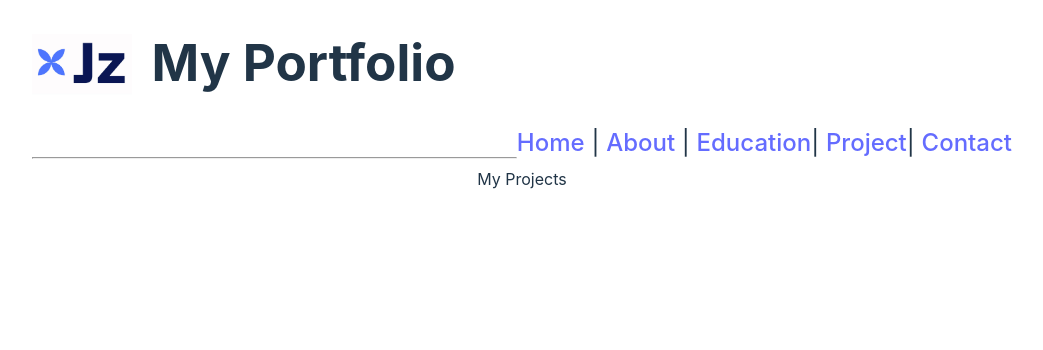
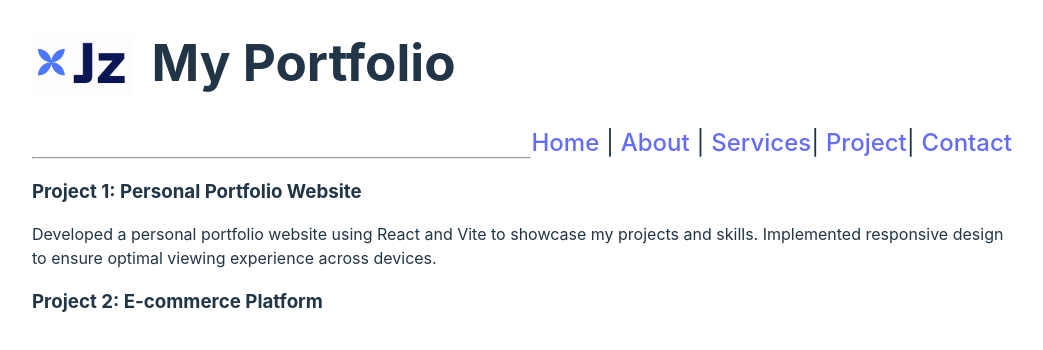
Before and after one commit to wzhou60/COMP229-Assignment1, a React (Vite) app in the folder client/: page /project in a window 1280 px wide. Shown: the top 350 px of the page, without its empty margins (118-1161 px from the left). Built offline with nearby package versions, Linux system fonts and the light colour scheme.

Commit message:
more text content

```diff
--- a/client/MainRouter.jsx
+++ b/client/MainRouter.jsx
@@ -3,7 +3,7 @@ import { Route, Routes } from "react-router-dom";
 import Home from "./components/Home";
 import About from "./src/about";
 import Contact from "./src/contact";
-import Education from "./src/education";
+import Services from "./src/service";
 import Project from "./src/project";
 import Layout from "./components/Layout";
 
@@ -14,7 +14,7 @@ const MainRouter = () => {
       <Routes>
         <Route exact path="/" element={<Home />} />
         <Route exact path="/about" element={<About />} />
-        <Route exact path="/education" element={<Education />} />
+        <Route exact path="/services" element={<Services />} />
         <Route exact path="/project" element={<Project />} />
         <Route exact path="/contact" element={<Contact />} />
       </Routes>
--- a/client/components/Home.jsx
+++ b/client/components/Home.jsx
@@ -6,6 +6,7 @@
 //allows the user to redirect your About Me Page and / or other pages. I recommend also
 // including some sort of Mission Statement.
 
+import { Link } from 'react-router-dom';
 import './home.css'
 export default function Home() {
   return <Welcome />;
@@ -14,17 +15,19 @@ export default function Home() {
 function Welcome() {
   return (
     <>
-      <h2>Hello, My Name is Jackie</h2>
-      <p>I am a student at Centennial College</p>
+      <h2 class="Welcome">Hello, My Name is Jackie</h2>
+      <p class="Welcome">I am a student at Centennial College</p>
       <Buttons />
     </>
   );
 }
 
+//button to about me page
 function Buttons() {
   return (
     <>
-      <button>About Me</button>
+
+      <Link to="/about"> <button>About Me</button></Link>
     </>
   );
 }
--- a/client/components/Layout.jsx
+++ b/client/components/Layout.jsx
@@ -8,7 +8,7 @@ export default function Layout() {
       <h1>My Portfolio</h1>
       <nav>
         <Link to="/">Home</Link> | <Link to="/about">About</Link> |{" "}
-        <Link to="/education">Education</Link>| <Link to="/project">Project</Link>|{" "}
+        <Link to="/services">Services</Link>| <Link to="/project">Project</Link>|{" "}
         <Link to="/contact">Contact</Link>
       </nav>
       <br />
--- a/client/components/home.css
+++ b/client/components/home.css
@@ -1,41 +1,18 @@
-/* General page styling */
-body {
- /*  margin: 0;
-  font-family: 'Segoe UI', Tahoma, Geneva, Verdana, sans-serif;
-  background: linear-gradient(135deg, #f0f4f8, #d9e4ec);
-  color: #333; */
+
+/* Welcome container */
+p.Welcome,
+h2.Welcome {
+  text-align: center;
+  margin: 0.5rem 0;
+  font-size: 25px;
 }
 
-/* Center the welcome section */
-h2, p {
-  text-align: center;
-  margin: 0.5rem 0;
-}
-
-/* Welcome container */
-.Welcome {
+.Buttons {
   display: flex;
   flex-direction: column;
   align-items: center;
   justify-content: center;
-  min-height: 90vh;
-  padding: 2rem;
 }
-
-/* Headline */
-.Welcome h2 {
-  font-size: 2.2rem;
-  color: #2c3e50;
-  margin-bottom: 0.5rem;
-}
-
-/* Mission statement / paragraph */
-.Welcome p {
-  font-size: 1.2rem;
-  color: #555;
-  margin-bottom: 2rem;
-}
-
 /* Button styling */
 button {
   background-color: #3498db;
@@ -44,15 +21,8 @@ button {
   padding: 0.8rem 1.5rem;
   font-size: 1rem;
   border-radius: 6px;
-  cursor: pointer;
-  transition: all 0.3s ease;
 }
 
 button:hover {
   background-color: #2980b9;
-  transform: translateY(-2px);
 }
-
-button:active {
-  transform: translateY(0);
-}
--- a/client/src/about.css
+++ b/client/src/about.css
@@ -2,3 +2,7 @@ h3{
     margin-bottom: 10px;
 
 }
+
+h2,p{
+    font-size: 1rem;
+}
--- a/client/src/education.jsx
+++ /dev/null
@@ -1,7 +0,0 @@
-export default function Education() {
-  return (
-    <>
-      <p>Education.Qualification</p>
-    </>
-  );
-}
--- a/client/src/project.jsx
+++ b/client/src/project.jsx
@@ -1,7 +1,16 @@
 export default function Project() {
+  return <Projects />;
+}
+
+function Projects() {
   return (
     <>
-      <p>My Projects</p>
+      <h3>Project 1: Personal Portfolio Website</h3>
+      <p>
+        Developed a personal portfolio website using React and Vite to showcase my projects and
+        skills. Implemented responsive design to ensure optimal viewing experience across devices.
+      </p>
+      <h3>Project 2: E-commerce Platform</h3>
     </>
   );
 }
--- /dev/null
+++ b/client/src/service.css
@@ -0,0 +1,4 @@
+h2{
+    font-size: 1.5rem;
+
+}
--- /dev/null
+++ b/client/src/service.jsx
@@ -0,0 +1,27 @@
+import './service.css'
+
+export default function Service() {
+  return (
+    <>
+    <h2>Services</h2>
+      <h3> I specialize in building modern, scalable, and user-friendly applications.
+        Here are some of the services I offer:</h3>
+
+
+        <h3>General Programming</h3>
+        <p> I am proficient in several programming languages including C#, Python, and Java.
+        I can help you with software development, and mobile app development.</p>
+
+        <h3>Web Development</h3>
+        <p> I can create responsive and visually appealing websites using HTML, CSS, and JavaScript.
+        I have experience with popular frameworks like React, Angular, and Node.js.</p>
+
+
+
+
+
+
+
+    </>
+  );
+}
```
